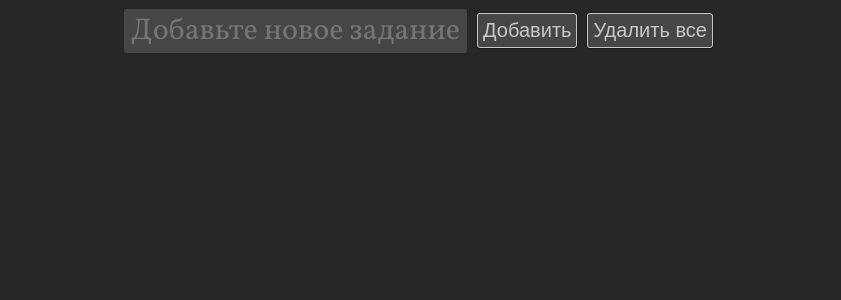
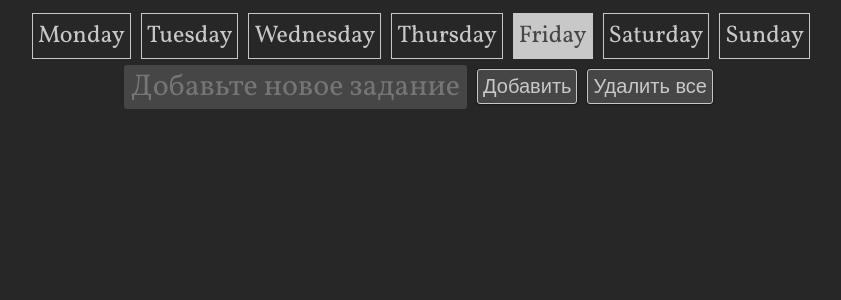
Before and after one commit to Groamed/ReactToDoList, a React (Create React App) app: page /friday in a window 1280 px wide. Shown: the top 300 px of the page, without its empty margins (219-1060 px from the left). Built offline with nearby package versions, Linux system fonts and the light colour scheme.

Commit message:
Add react router

```diff
--- a/package.json
+++ b/package.json
@@ -6,6 +6,7 @@
     "node-sass": "^4.11.0",
     "react": "^16.7.0",
     "react-dom": "^16.7.0",
+    "react-router-dom": "^4.3.1",
     "react-scripts": "2.1.3"
   },
   "scripts": {
--- a/src/components/App.jsx
+++ b/src/components/App/index.jsx
@@ -1,11 +1,12 @@
 import React, { Component } from 'react'
-import TaskAddBar from './TaskAddBar'
-import TaskList from './TaskList'
+import TaskAddBar from '../TaskAddBar'
+import TaskList from '../TaskList'
 import AppStyles from './App.module.scss'
 
 class App extends Component {
     state = {
-        tasks: []
+        day: this.props.match.params.day,
+        tasks: this.props.dayTasks[this.props.match.params.day]
     }
 
     render() {
@@ -13,7 +14,7 @@ class App extends Component {
             <div className={AppStyles.mainBlock}>
                 <TaskAddBar addTask={this.addTask} clearAll={this.clearAll} />
                 <TaskList tasks={this.state.tasks} editTask={this.editTask} deleteTask={this.deleteTask} />
-            </div>
+            </div >
         )
     }
 
@@ -41,6 +42,14 @@ class App extends Component {
     clearAll = () => {
         this.setState({ tasks: [] })
     }
+
+    static getDerivedStateFromProps(props, state) {
+        if (props.match.params.day !== state.day) {
+            props.updateDaysTasks(state.day, state.tasks)
+            return { day: props.match.params.day, tasks: props.dayTasks[props.match.params.day] }
+        }
+        return null
+    }
 }
 
 export default App
--- /dev/null
+++ b/src/components/Contoller.jsx
@@ -0,0 +1,37 @@
+import React, { Component } from 'react'
+import { BrowserRouter as Router, NavLink, Route } from 'react-router-dom'
+import App from './App'
+import MainStyles from './main.module.scss'
+
+class Controller extends Component {
+    state = {
+        days: {
+            monday: [],
+            tuesday: [],
+            wednesday: [],
+            thursday: [],
+            friday: [],
+            saturday: [],
+            sunday: []
+        }
+    }
+
+    render() {
+        const dayArr = ['Monday', 'Tuesday', 'Wednesday', 'Thursday', 'Friday', 'Saturday', 'Sunday']
+        return (
+            <Router>
+                <>
+                    <div className={MainStyles.centerAlign} style={{ width: '100%' }}>
+                        <Route exact path="/" render={() => <div className={`${MainStyles.text} ${MainStyles.centerAlign}`} style={{ width: '100%' }}>Main page: Select the day</div>} />
+                        {dayArr.map(elem => <NavLink className={MainStyles.link} activeClassName={MainStyles.activeLink} to={`/${elem.toLowerCase()}`}>{elem}</NavLink>)}
+                    </div>
+                    <Route path="/:day" render={props => <App {...props} dayTasks={this.state.days} updateDaysTasks={this.updateDaysTasks} />} />
+                </>
+            </Router>
+        )
+    }
+
+    updateDaysTasks = (day, tasks) => { this.setState(prevState => prevState.days[day] = tasks) }
+}
+
+export default Controller
--- a/src/components/TaskAddBar/TaskAddBar.module.scss
+++ b/src/components/TaskAddBar/TaskAddBar.module.scss
@@ -3,6 +3,8 @@ $backColor: rgb(70, 70, 70);
 .taskAddBar {
     display: flex;
     align-items: center;
+    justify-content: center;
+    width: 100%;
 }
 
 .taskAddBar__input {
--- a/src/components/TaskElement/index.jsx
+++ b/src/components/TaskElement/index.jsx
@@ -12,16 +12,16 @@ class TaskElement extends Component {
 
     render() {
         const normalmode = (!this.state.isCompleted && !this.state.isEdited) ?
-            <React.Fragment>
+            <>
                 <button className={MainStyles.btn} onClick={this.completeTask}>Завершить</button>
                 <button className={MainStyles.btn} onClick={this.editTask}>Редактировать</button>
                 <button className={MainStyles.btn} onClick={this.deleteTask}>Удалить</button>
-            </React.Fragment> : null
+            </> : null
         const editmode = this.state.isEdited ?
-            <React.Fragment>
+            <>
                 <input type="text" className={MainStyles.textInput + ' ' + TaskElementStyles.taskElement__editInput} value={this.state.text} onChange={this.changeInput} />
                 <button className={MainStyles.btn} onClick={this.editTask}>Закончить</button>
-            </React.Fragment> : null
+            </> : null
         return (
             <div className={MainStyles.centerAlign + ' ' + TaskElementStyles.taskElement}>
                 <div className={this.state.isCompleted ? TaskElementStyles['taskElement__text--completed'] : TaskElementStyles.taskElement__text}>{this.props.task}</div>
@@ -48,7 +48,7 @@ class TaskElement extends Component {
 }
 
 TaskElement.propTypes = {
-    id: PropTypes.string,
+    id: PropTypes.number,
     task: PropTypes.string,
     editTask: PropTypes.func,
     deleteTask: PropTypes.func
--- a/src/components/main.module.scss
+++ b/src/components/main.module.scss
@@ -30,8 +30,25 @@ $usualFont: 'Vollkorn', serif;
     display: flex;
     justify-content: center;
     align-items: center;
+    flex-wrap: wrap;
 }
 
 .text {
-    font: $usualFont;
+    font: 24px $usualFont;
+    color: $textColor;
 }
+
+.link {
+    margin: 5px;
+    border: 1px solid $textColor;
+    padding: 5px;
+    font: 24px $usualFont;
+    text-decoration: none;
+    color: $textColor;
+}
+
+.activeLink {
+    @extend .link;
+    background: $textColor;
+    color: $backColor;
+}
--- a/src/index.jsx
+++ b/src/index.jsx
@@ -1,5 +1,5 @@
 import React from 'react';
 import ReactDOM from 'react-dom';
-import App from './components/App';
+import Contoller from './components/Contoller';
 
-ReactDOM.render(<App />, document.getElementById('root'));
+ReactDOM.render(<Contoller />, document.getElementById('root'));
```
Also changed, not shown: src/components/App/App.module.scss (renamed from src/components/App.module.scss), 1 other file (tests, documents, lock files or other folders).
